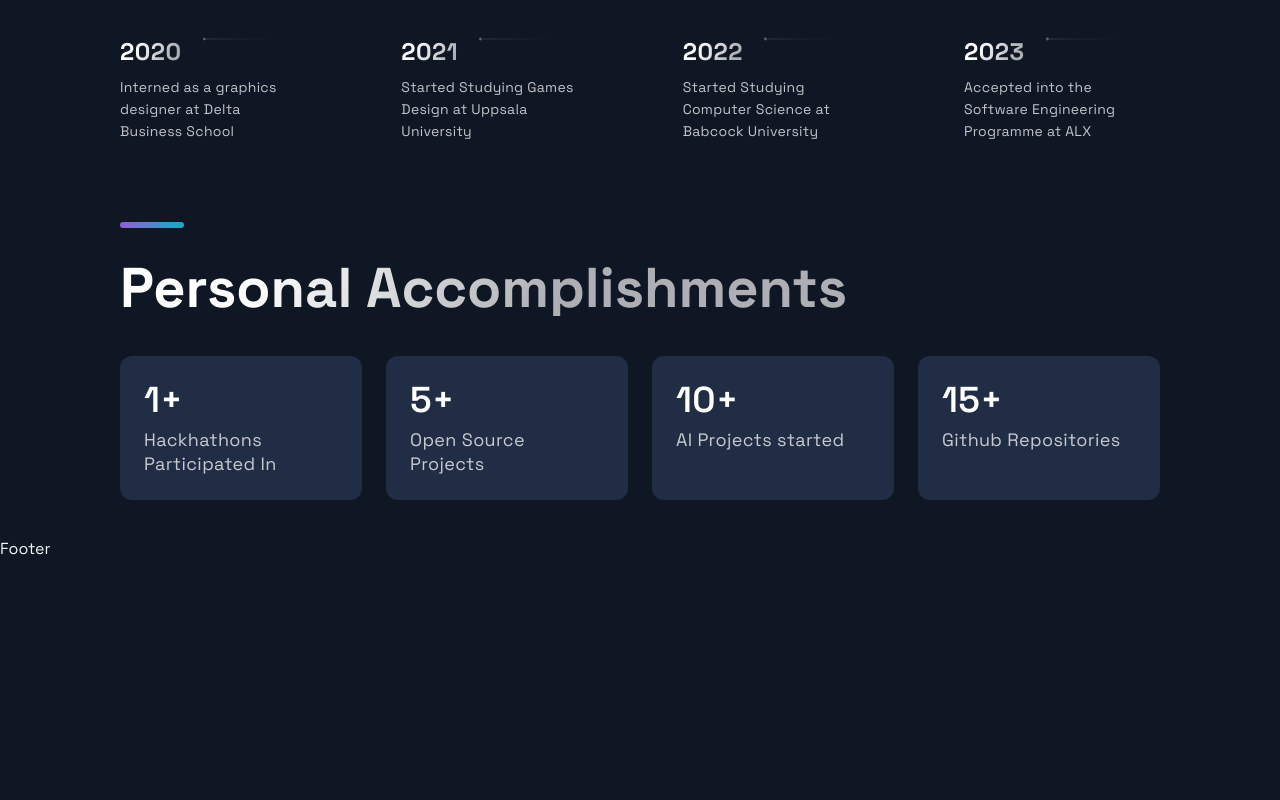
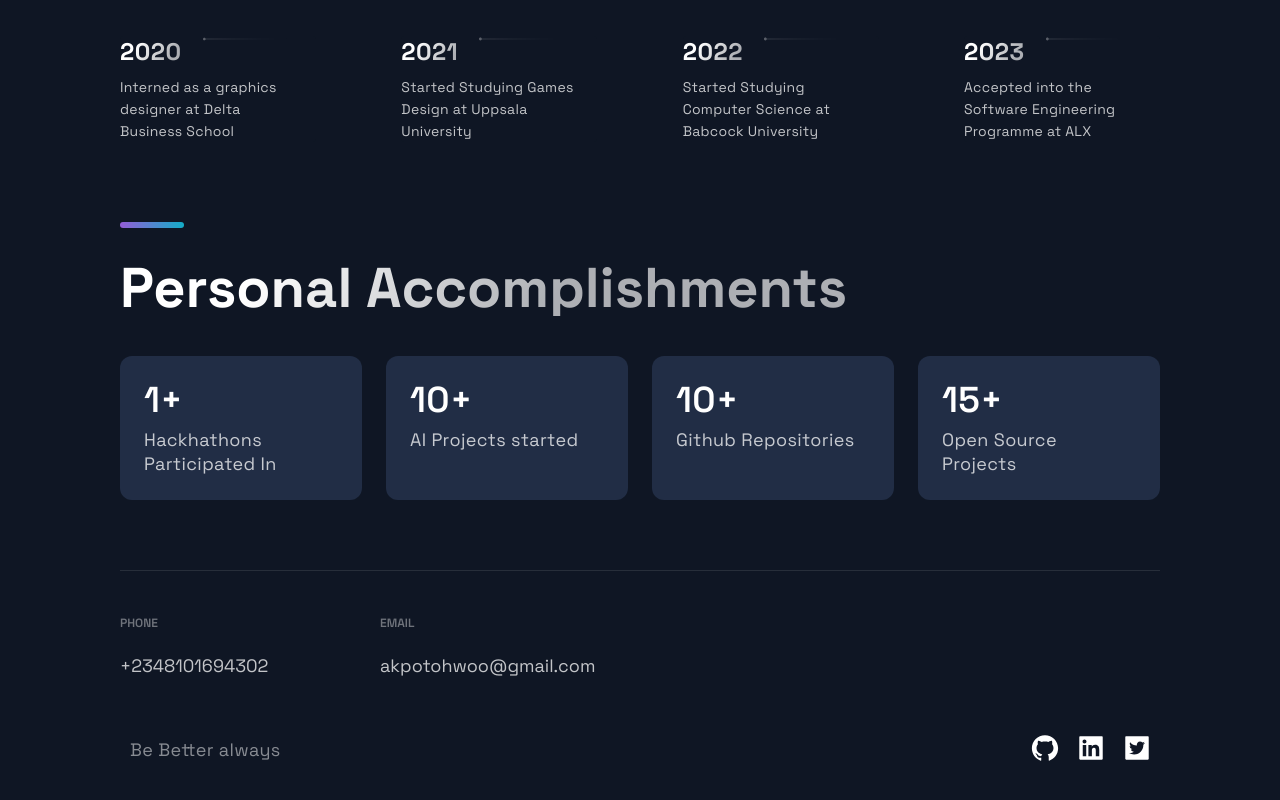
Before and after one commit to nekumartins/Portfolio, a Next.js app in the folder portfolio/portfolio/: page / in a window 1280 px wide. Shown: the part 2959-3759 px from the top of the page. Before the commit the page ends 3518 px from the top, so only its background shows below. Built offline with nearby package versions, Linux system fonts and the light colour scheme.

Commit message:
Added A footer

```diff
--- a/portfolio/portfolio/src/components/Acomplishments/Acomplishments.js
+++ b/portfolio/portfolio/src/components/Acomplishments/Acomplishments.js
@@ -5,9 +5,9 @@ import { Box, Boxes, BoxNum, BoxText } from './AcomplishmentsStyles';
 
 const data = [
   { number: 1 , text: 'Hackhathons Participated In'},
-  { number: 5, text: 'Open Source Projects', },
   { number: 10, text: 'AI Projects started', },
-  { number: 15, text: 'Github Repositories', }
+  { number: 10, text: 'Github Repositories', },
+  { number: 15, text: 'Open Source Projects', }
 ];
 
 const Acomplishments = () => (
--- a/portfolio/portfolio/src/components/Footer/Footer.js
+++ b/portfolio/portfolio/src/components/Footer/Footer.js
@@ -1,14 +1,38 @@
 import React from 'react';
-import { AiFillGithub, AiFillInstagram, AiFillLinkedin } from 'react-icons/ai';
+import { AiFillGithub, AiFillInstagram, AiFillLinkedin, AiFillRead, AiFillTwitterSquare } from 'react-icons/ai';
 
 import { SocialIcons } from '../Header/HeaderStyles';
 import { CompanyContainer, FooterWrapper, LinkColumn, LinkItem, LinkList, LinkTitle, Slogan, SocialContainer, SocialIconsContainer } from './FooterStyles';
 
 const Footer = () => {
   return (
-    <div>
-      Footer
-    </div>
+    <FooterWrapper>
+      <LinkList>
+      <LinkColumn>
+      <LinkTitle>Phone</LinkTitle>
+      <LinkItem href ="tel:+2348101694302">+2348101694302</LinkItem>
+      </LinkColumn>
+      <LinkColumn>
+      <LinkTitle>Email</LinkTitle>
+      <LinkItem href ="mailto:akpotohwoo@gmail.com">akpotohwoo@gmail.com</LinkItem>
+      </LinkColumn>
+      </LinkList>
+      <SocialIconsContainer>
+        <CompanyContainer>
+          <Slogan>Be Better always</Slogan>
+        </CompanyContainer>
+        <SocialContainer>
+        <SocialIcons href="https://github.com/nekumartins">
+          <AiFillGithub size="3rem" />
+        </SocialIcons>
+        <SocialIcons href="https://linkedin.com/in/chukwuneku-akpotohwo-148056274">
+          <AiFillLinkedin size="3rem" />
+        </SocialIcons> <SocialIcons href="https://twitter.com/blameriley?t=urfz-dt6740_jD7nPG6WgA&s=09">
+          <AiFillTwitterSquare size="3rem" />
+        </SocialIcons>
+        </SocialContainer>
+      </SocialIconsContainer>
+          </FooterWrapper>
   );
 };
 
```
